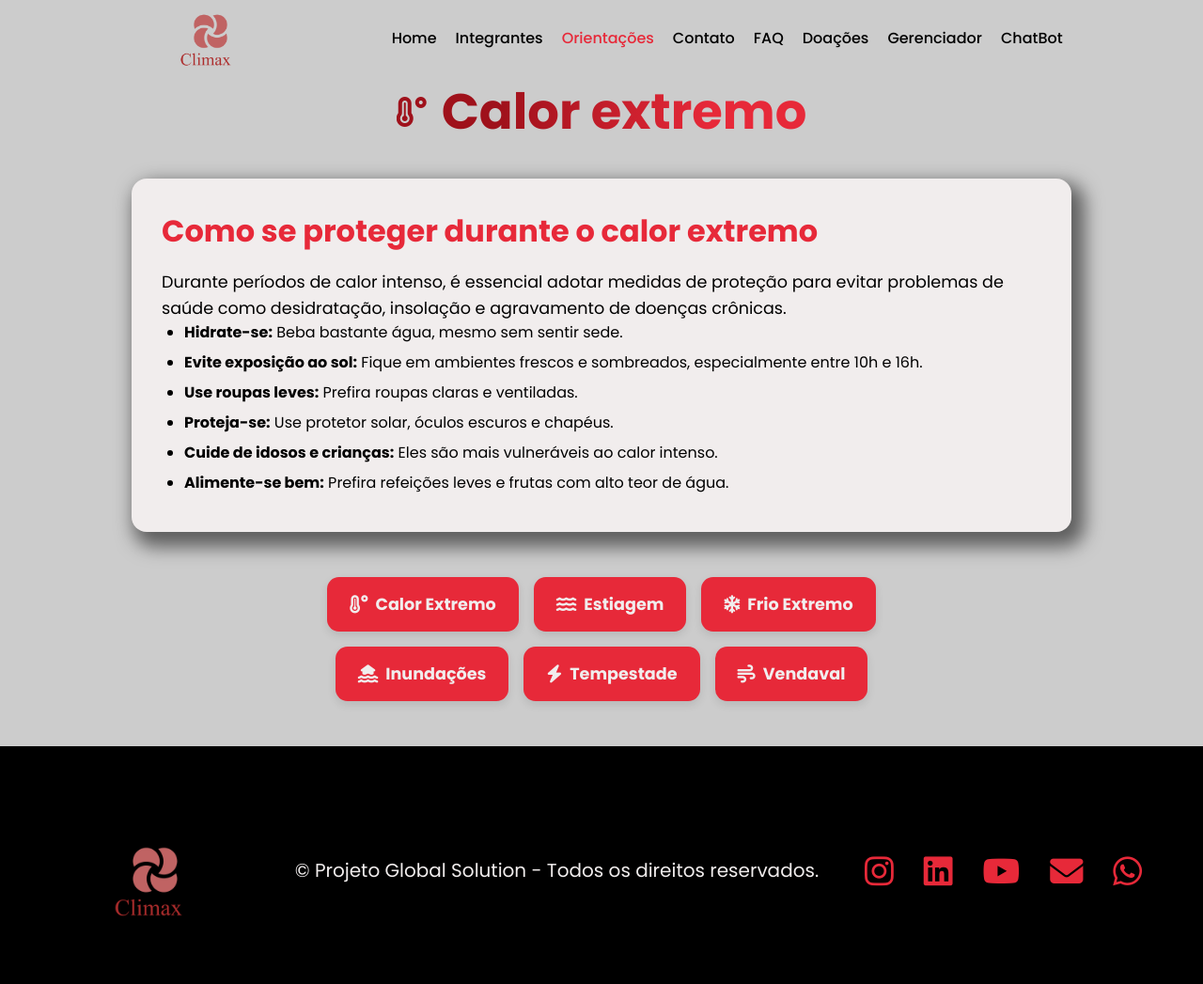
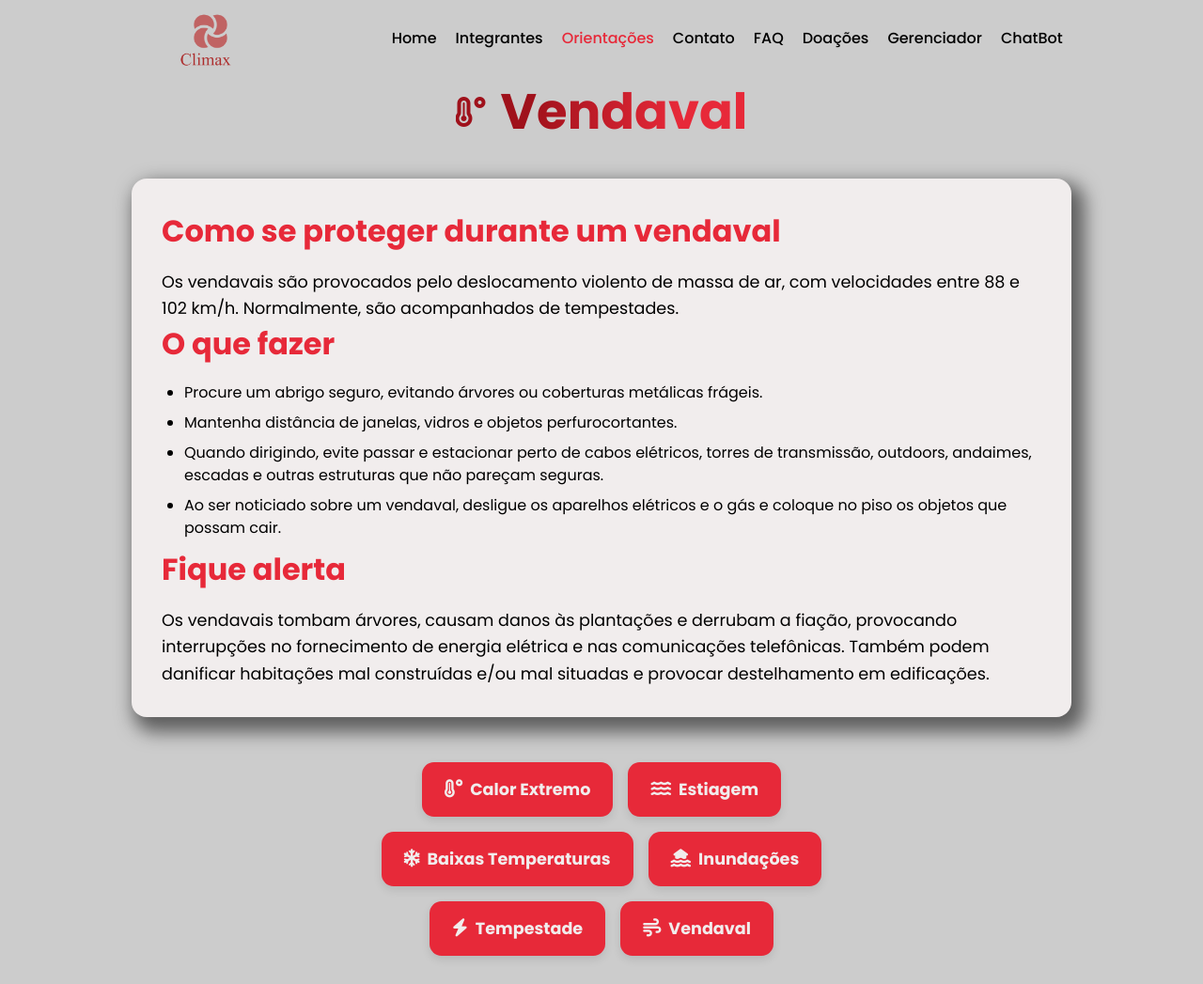
Before and after one commit to Vitalis-GS1/GS1-frontend, a plain HTML site: page orientacoes/vendaval.html in a window 1280 px wide. Shown: the top 1047 px of the page at 94% size. Drawn offline with Linux system fonts and the light colour scheme.

Commit message:
adicionando informações de vendaval

```diff
--- a/orientacoes/vendaval.html
+++ b/orientacoes/vendaval.html
@@ -27,7 +27,8 @@
       <ul class="listaMenuHeader" id="menuMobile">
         <li class="itemMenuHeader"><a href="../index.html" class="linkItemMenuHeader">Home</a></li>
         <li class="itemMenuHeader"><a href="../integrantes.html" class="linkItemMenuHeader">Integrantes</a></li>
-      <li class="itemMenuHeader"><a href="../orientacoes.html" id="selected" class="linkItemMenuHeader">Orientações</a></li>
+        <li class="itemMenuHeader"><a href="../orientacoes.html" id="selected"
+            class="linkItemMenuHeader">Orientações</a></li>
         <li class="itemMenuHeader"><a href="../contato.html" class="linkItemMenuHeader">Contato</a></li>
         <li class="itemMenuHeader"><a href="../faq.html" class="linkItemMenuHeader">FAQ</a></li>
         <li class="itemMenuHeader"><a href="../doacoes.html" class="linkItemMenuHeader">Doações</a></li>
@@ -40,31 +41,33 @@
     <div class="container-orientacao">
       <div class="orientaTittle">
         <i class="fas fa-temperature-high"></i>
-      <h1>Calor extremo</h1>
+        <h1>Vendaval</h1>
       </div>
 
       <section class="card-orientacao">
-      <h2>Como se proteger durante o calor extremo</h2>
-      <p>
-        Durante períodos de calor intenso, é essencial adotar medidas de
-        proteção para evitar problemas de saúde como desidratação, insolação e
-        agravamento de doenças crônicas.
-      </p>
+        <h2>Como se proteger durante um vendaval</h2>
+        <p>Os vendavais são provocados pelo deslocamento violento de massa de ar, com velocidades entre 88 e 102 km/h.
+          Normalmente, são acompanhados de tempestades.</p>
+        <h2>O que fazer</h2>
         <ul>
-        <li><strong>Hidrate-se:</strong> Beba bastante água, mesmo sem sentir sede.</li>
-        <li><strong>Evite exposição ao sol:</strong> Fique em ambientes frescos e sombreados, especialmente entre 10h e 16h.</li>
-        <li><strong>Use roupas leves:</strong> Prefira roupas claras e ventiladas.</li>
-        <li><strong>Proteja-se:</strong> Use protetor solar, óculos escuros e chapéus.</li>
-        <li><strong>Cuide de idosos e crianças:</strong> Eles são mais vulneráveis ao calor intenso.</li>
-        <li><strong>Alimente-se bem:</strong> Prefira refeições leves e frutas com alto teor de água.</li>
+          <li>Procure um abrigo seguro, evitando árvores ou coberturas metálicas frágeis.</li>
+          <li>Mantenha distância de janelas, vidros e objetos perfurocortantes.</li>
+          <li>Quando dirigindo, evite passar e estacionar perto de cabos elétricos, torres de transmissão, outdoors,
+            andaimes, escadas e outras estruturas que não pareçam seguras.</li>
+          <li>Ao ser noticiado sobre um vendaval, desligue os aparelhos elétricos e o gás e coloque no piso os objetos
+            que possam cair.</li>
         </ul>
+        <h2>Fique alerta</h2>
+        <p>Os vendavais tombam árvores, causam danos às plantações e derrubam a fiação, provocando interrupções no
+          fornecimento de energia elétrica e nas comunicações telefônicas. Também podem danificar habitações mal
+          construídas e/ou mal situadas e provocar destelhamento em edificações.</p>
       </section>
 
       <section class="grade-botoes">
         <div class="botoes-container">
           <a href="calorExtremo.html" class="botao-evento"><i class="fas fa-temperature-high"></i> Calor Extremo</a>
           <a href="estiagem.html" class="botao-evento"><i class="fas fa-water"></i> Estiagem</a>
-        <a href="frioExtremo.html" class="botao-evento"><i class="fas fa-snowflake"></i> Frio Extremo</a>
+          <a href="baixaTemperatura.html" class="botao-evento"><i class="fas fa-snowflake"></i> Baixas Temperaturas</a>
           <a href="inundacoes.html" class="botao-evento"><i class="fas fa-house-flood-water"></i> Inundações</a>
           <a href="tempestade.html" class="botao-evento"><i class="fas fa-bolt"></i> Tempestade</a>
           <a href="vendaval.html" class="botao-evento"><i class="fas fa-wind"></i> Vendaval</a>
```
Lines whose indentation alone changed are shown as unchanged.
